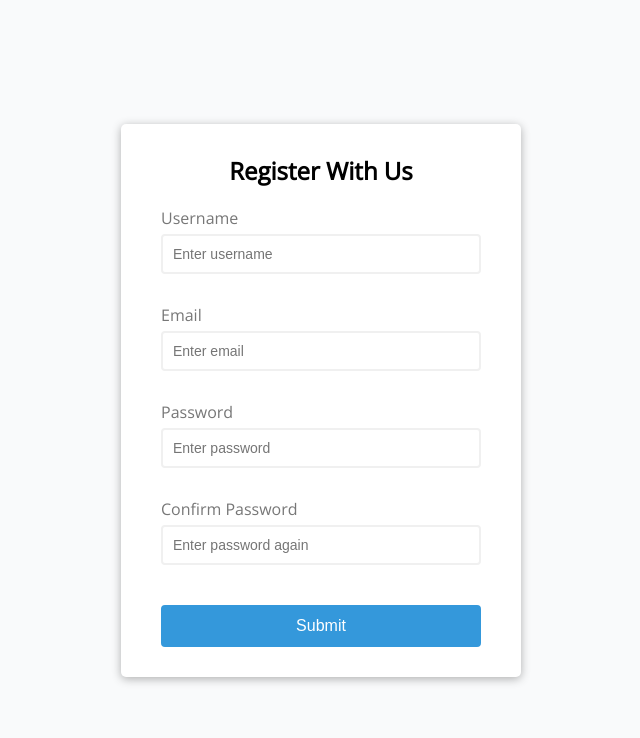
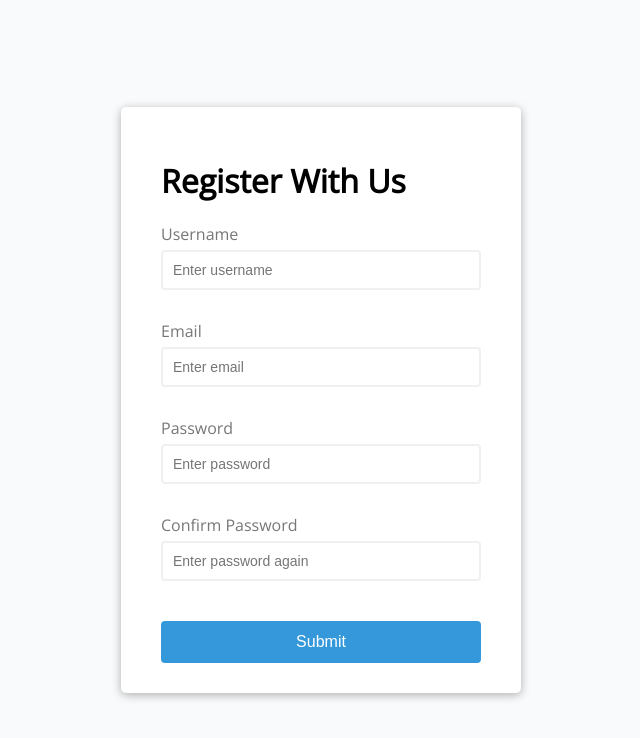
Before and after one commit to firatgoktepe/JS-Exercises, a plain HTML site: page Small Apps/Form-Validator/index.html in a window 1280 px wide. Shown: the whole page, without its empty margins (319-959 px from the left). Drawn offline with nearby package versions, Linux system fonts and the light colour scheme.

Commit message:
fixed title

```diff
--- a/Small Apps/Form-Validator/index.html
+++ b/Small Apps/Form-Validator/index.html
@@ -10,7 +10,7 @@
   <body>
     <div class="container">
       <form id="form" class="form">
-        <h2>Register With Us</h2>
+        <h1>Register With Us</h1>
         <div class="form-control">
           <label for="username">Username</label>
           <input type="text" id="username" placeholder="Enter username" />
```
